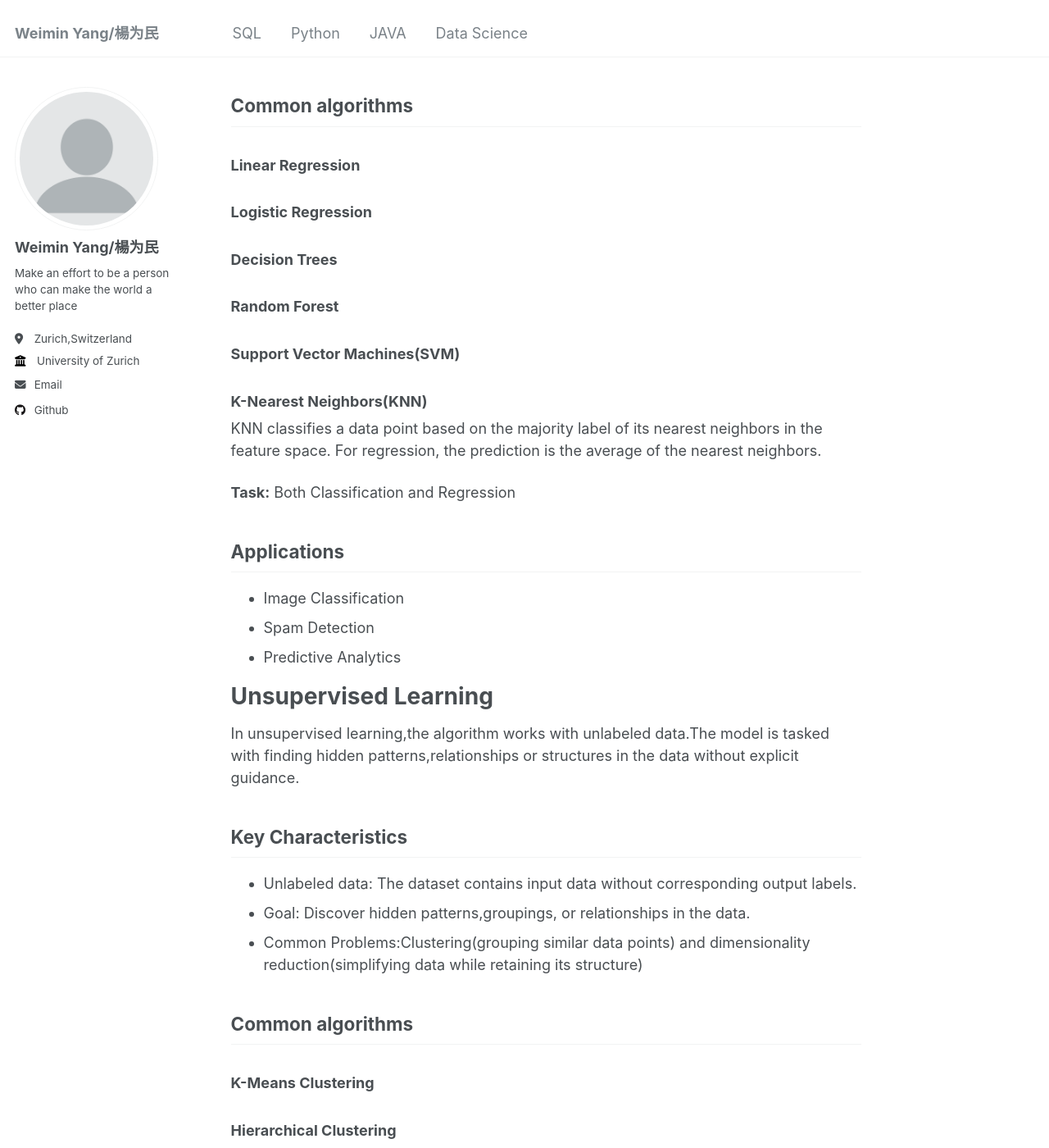
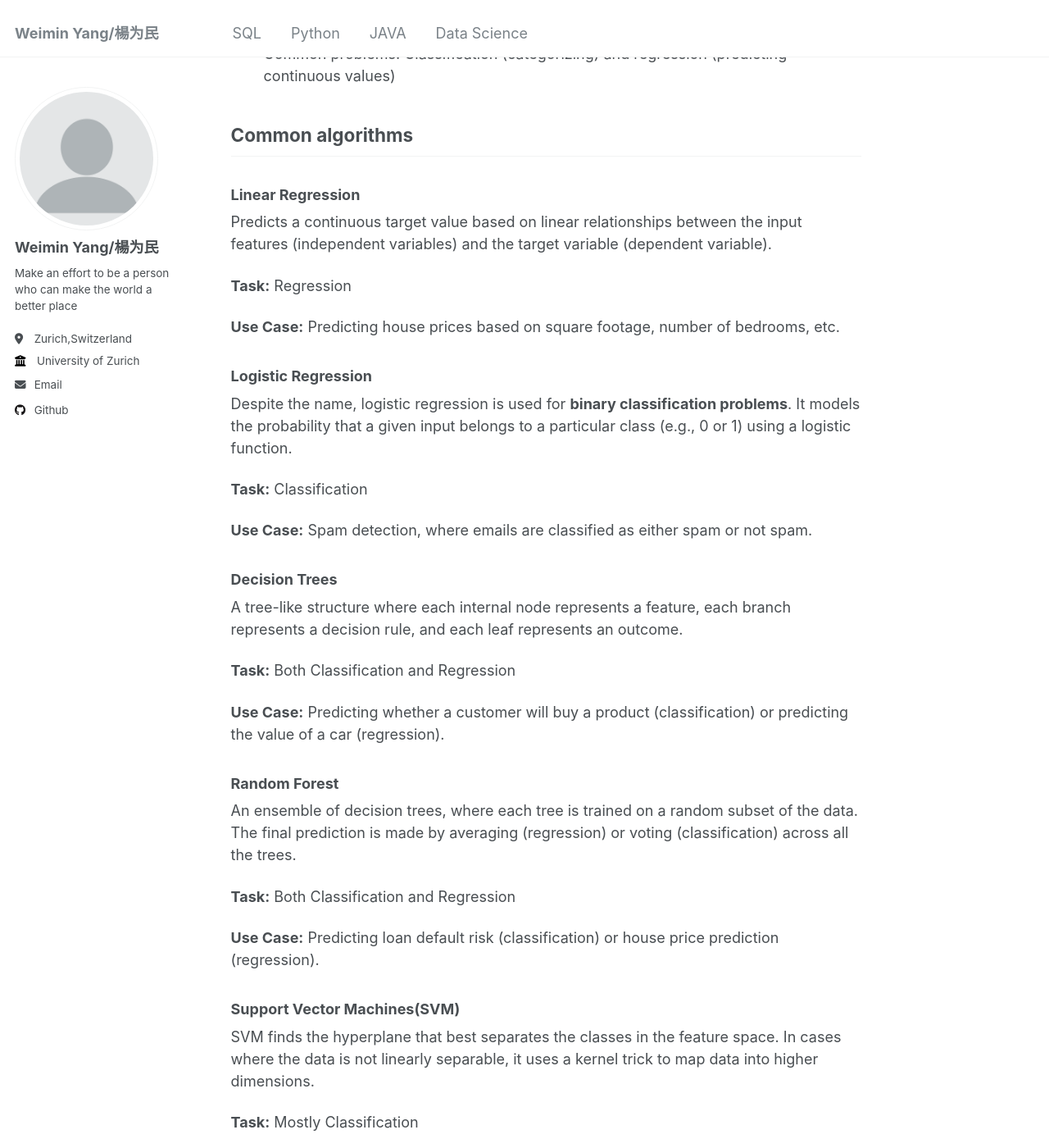
Before and after one commit to weimin3/weimin3.github-io, a Jekyll site: the page built from _Data_Science/machine_learning.md, in a window 1280 px wide and 1400 px high, scrolled down 1625 px. Shown: the whole window at 82% size. Built offline with Jekyll 4.4.1, drawn with Linux system fonts in a browser that asks for light colours; some of the changed text lies outside the part shown.

Commit message:
Update machine_learning.md

```diff
--- a/_Data_Science/machine_learning.md
+++ b/_Data_Science/machine_learning.md
@@ -28,6 +28,8 @@
     - [Deep Q-Networks(DQN)](#deep-q-networksdqn)
     - [Policy Gradient Methods](#policy-gradient-methods)
   - [Application](#application-1)
+- [Types of Tasks](#types-of-tasks)
+
 
 Machine Learning(ML) is a branch of Artificial Intelligence(AI) that allows computers to learn from data without being explicitly programmed. Instead of following hardcoded instructions,ML use patterns and inference to make predictions or decisions,improving their performance over time.
 
@@ -42,27 +44,54 @@
 
 ## Common algorithms
 ### Linear Regression
+Predicts a continuous target value based on linear relationships between the input features (independent variables) and the target variable (dependent variable).
+
+**Task:** Regression
+
+**Use Case:** Predicting house prices based on square footage, number of bedrooms, etc.
 
 ### Logistic Regression
+Despite the name, logistic regression is used for **binary classification problems**. It models the probability that a given input belongs to a particular class (e.g., 0 or 1) using a logistic function.
+
+**Task:** Classification
+
+**Use Case:** Spam detection, where emails are classified as either spam or not spam.
 
 ### Decision Trees
+A tree-like structure where each internal node represents a feature, each branch represents a decision rule, and each leaf represents an outcome.
+
+**Task:** Both Classification and Regression
+
+**Use Case:** Predicting whether a customer will buy a product (classification) or predicting the value of a car (regression).
 
 ### Random Forest
+An ensemble of decision trees, where each tree is trained on a random subset of the data. The final prediction is made by averaging (regression) or voting (classification) across all the trees.
+
+**Task:** Both Classification and Regression
+
+**Use Case:** Predicting loan default risk (classification) or house price prediction (regression).
 
 ### Support Vector Machines(SVM)
+SVM finds the hyperplane that best separates the classes in the feature space. In cases where the data is not linearly separable, it uses a kernel trick to map data into higher dimensions.
+
+**Task:** Mostly Classification
+
+**Use Case:** Image classification (e.g., distinguishing cats from dogs in images)
 
 
 ### K-Nearest Neighbors(KNN)
-KNN classifies a data point based on the majority label of its nearest neighbors in the feature space. For regression, the prediction is the average of the nearest neighbors.
+KNN classifies a data point based on the majority label of its nearest neighbors in the feature space.
+For regression, the prediction is the average of the nearest neighbors.
 
 **Task:** Both Classification and Regression
+
+**Use Case:** Predicting the rating of a movie (regression) or classifying a plant species based on its features (classification).
 
 
 ## Applications
 - Image Classification
 - Spam Detection
 - Predictive Analytics
-
 
 
 # Unsupervised Learning
@@ -74,12 +103,33 @@
 
 ## Common algorithms
 ### K-Means Clustering
+This algorithm partitions data points into K clusters based on similarity. Each data point is assigned to the nearest cluster centroid, and the centroids are updated iteratively.
+
+**Task:** Clustering
+
+**Use Case:** Customer segmentation based on purchase behavior
 
 ### Hierarchical Clustering
+A tree-like structure of clusters is built by either merging small clusters into bigger ones (agglomerative) or splitting big clusters into smaller ones (divisive).
+
+**Task:** Clustering
+
+**Use Case:** Grouping similar documents together for topic modeling.
+
 
 ### Principal Component Analysis(PCA)
+PCA transforms the data into a lower-dimensional space by identifying the most important features that capture the most variance in the data.
+
+**Task:** Dimensionality Reduction
+
+**Use Case:** Reducing the number of variables in image compression.
 
 ### Autoencoders
+A type of neural network that learns to encode the input into a compressed representation and then reconstruct the input from this reduced encoding. Used in unsupervised settings for tasks like anomaly detection.
+
+**Task:** Dimensionality Reduction or Feature Learning
+
+**Use Case:** Detecting fraudulent transactions by identifying patterns that deviate from the norm.
 
 ## Application
 - Market Segmentation
@@ -94,16 +144,36 @@
 - Goal: Learn an optimal strategy (policy) to maximize long-term rewards.
 - Exploration vs. Exploitation: The agent must balance exploring new actions (to learn more) and exploiting known actions (to maximize rewards).
 
-
 ## Common algorithms
 ### Q-Learning
+Q-learning is a model-free reinforcement learning algorithm that learns a value function to predict the expected utility of taking a certain action in a certain state.
+
+**Task:** Decision Making
+
+**Use Case:** Game-playing agents like AlphaGo, which learn strategies to win.
 
 ### Deep Q-Networks(DQN)
+Combines Q-learning with deep neural networks to approximate the Q-values for large and complex environments.
+
+**Task:** Decision Making
+
+**Use Case:** Self-driving cars
 
 ### Policy Gradient Methods
+Instead of learning a value function, policy gradient methods directly learn the optimal policy, which defines the best action to take in each state.
 
+**Task:** Decision Making
+
+**Use Case:** Robotics control
 
 ## Application
 - Robotics
 - Game AI
 - Autonomous Vehicles
+
+# Types of Tasks
+- Classification: Assigning an input to a category (e.g., spam vs. not spam).
+- Regression: Predicting a continuous value (e.g., house prices, stock market trends).
+- Clustering: Grouping similar data points together (e.g., customer segmentation).
+- Dimensionality Reduction: Reducing the number of features while retaining important information (e.g., data compression).
+- Decision Making: Learning to take actions to maximize rewards (e.g., in games or autonomous systems).
```
Also changed, not shown: other parts of _Data_Science/machine_learning.md (+1 -1 lines).
